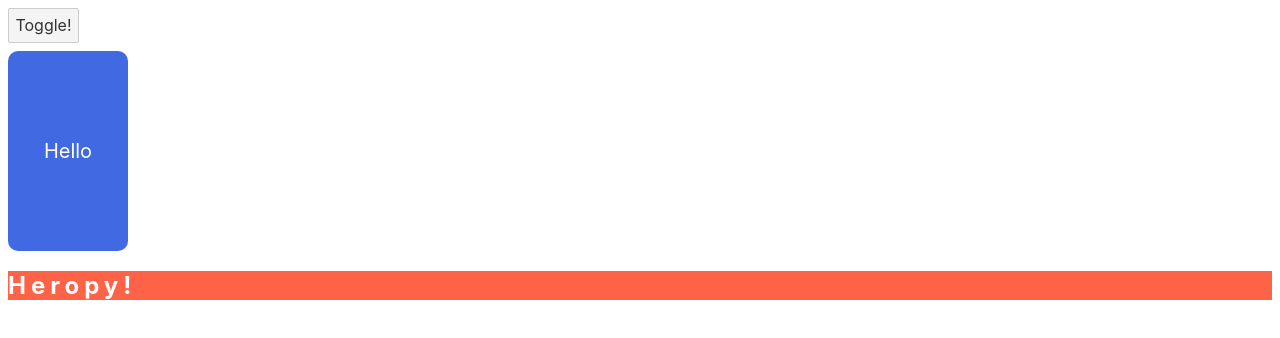
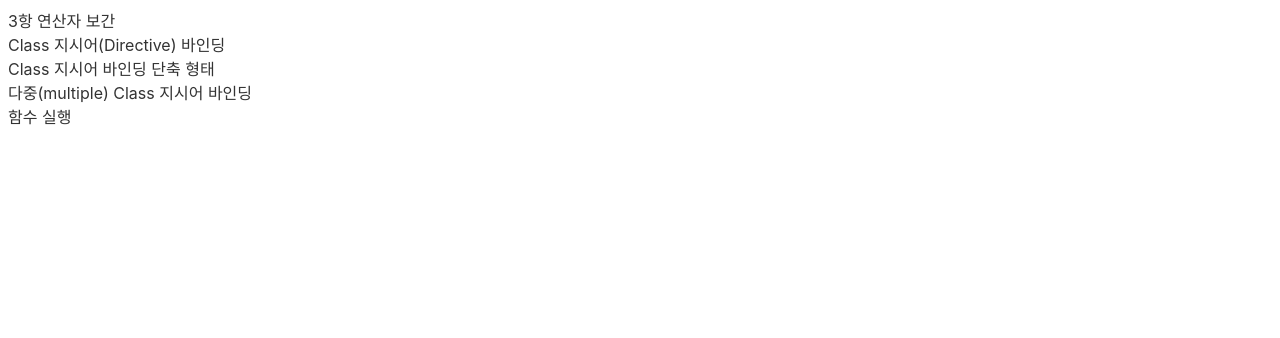
Before and after one commit to seongholim-11/all_svelte_practice, a Svelte app in the folder svelte-app/: page / in a window 1280 px wide. Shown: the top 338 px of the page. Built offline with nearby package versions, Linux system fonts and the light colour scheme.

Commit message:
클래스 바인딩 패턴 정리(class 지시어)

```diff
--- a/svelte-app/src/App.svelte
+++ b/svelte-app/src/App.svelte
@@ -1,43 +1,21 @@
 <script>
-    let active = false;
-    let color = {
-        t: 'tomato',
-        w: '#FFF'
+    let active = true;
+    let valid = false;
+    let camelCase = true;
+
+    function multi() {
+        return "active multiple-class";
     }
-    let letterSpacing = 'letter-spacing: 5px'
 </script>
 
-<button
-    on:click={() => {
-        active = !active;
-    }}
->
-    Toggle!
-</button>
+<div class={active ? "active" : ""}>3항 연산자 보간</div>
 
-<!-- <div class={active ? 'hello' : ""}> -->
-<div class:hello={active}>Hello</div>
+<div class:active={active}>Class 지시어(Directive) 바인딩</div>
 
-<h2 style="background-color: {color.t}; color: {color.w}; {letterSpacing}">
-    Heropy!
-</h2>
+<div class:active>Class 지시어 바인딩 단축 형태</div>
 
-<style>
-    div {
-        width: 120px;
-        height: 200px;
-        background: royalblue;
-        border-radius: 10px;
-        display: flex;
-        justify-content: center;
-        align-items: center;
-        color: white;
-        font-size: 20px;
-        transition: 0.4s;
-    }
+<div class:active class:valid class:camelCase class:camel-case={camelCase}>
+    다중(multiple) Class 지시어 바인딩
+</div>
 
-    .hello {
-        width: 250px;
-        background-color: tomato;
-    }
-</style>
+<div class={multi()}>함수 실행</div>
```
